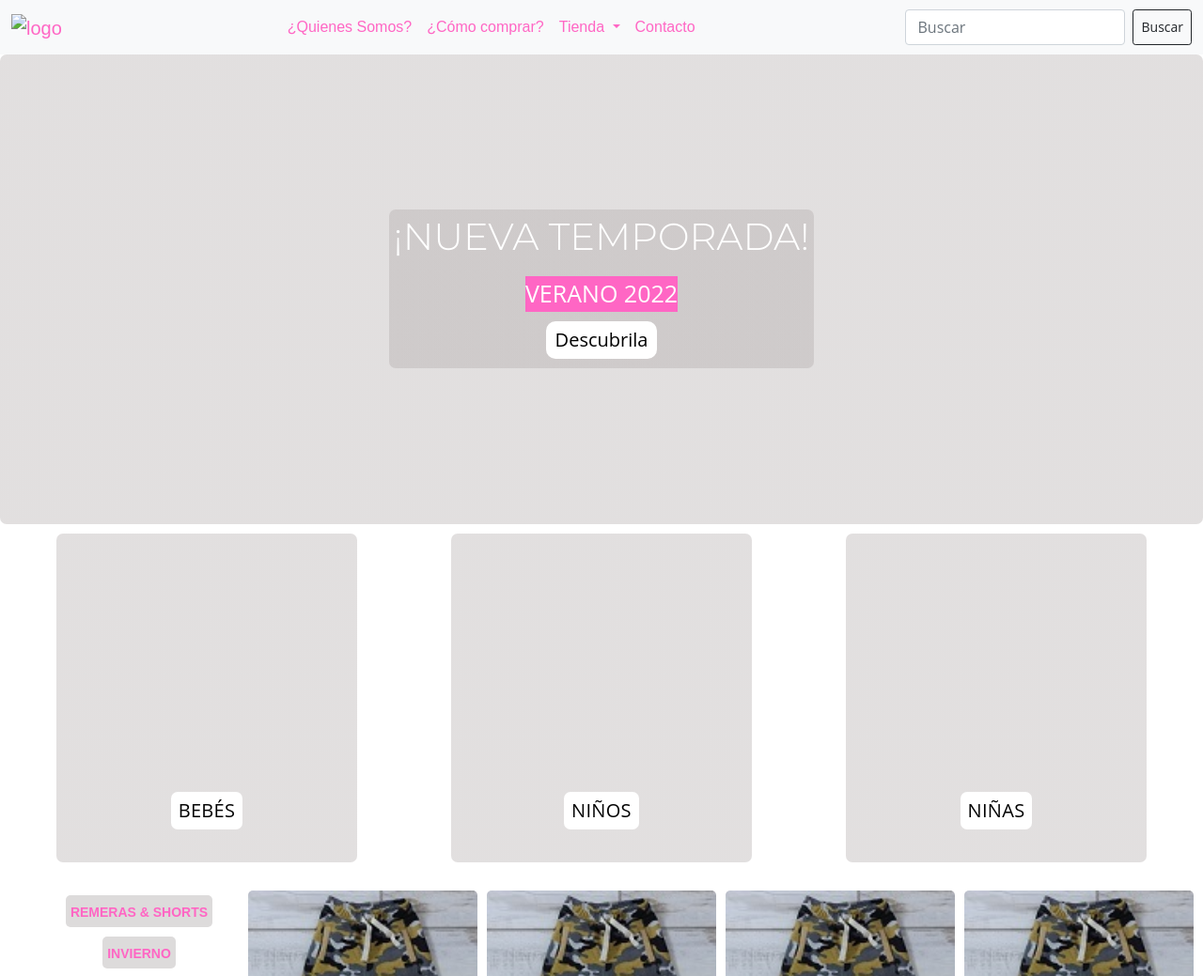
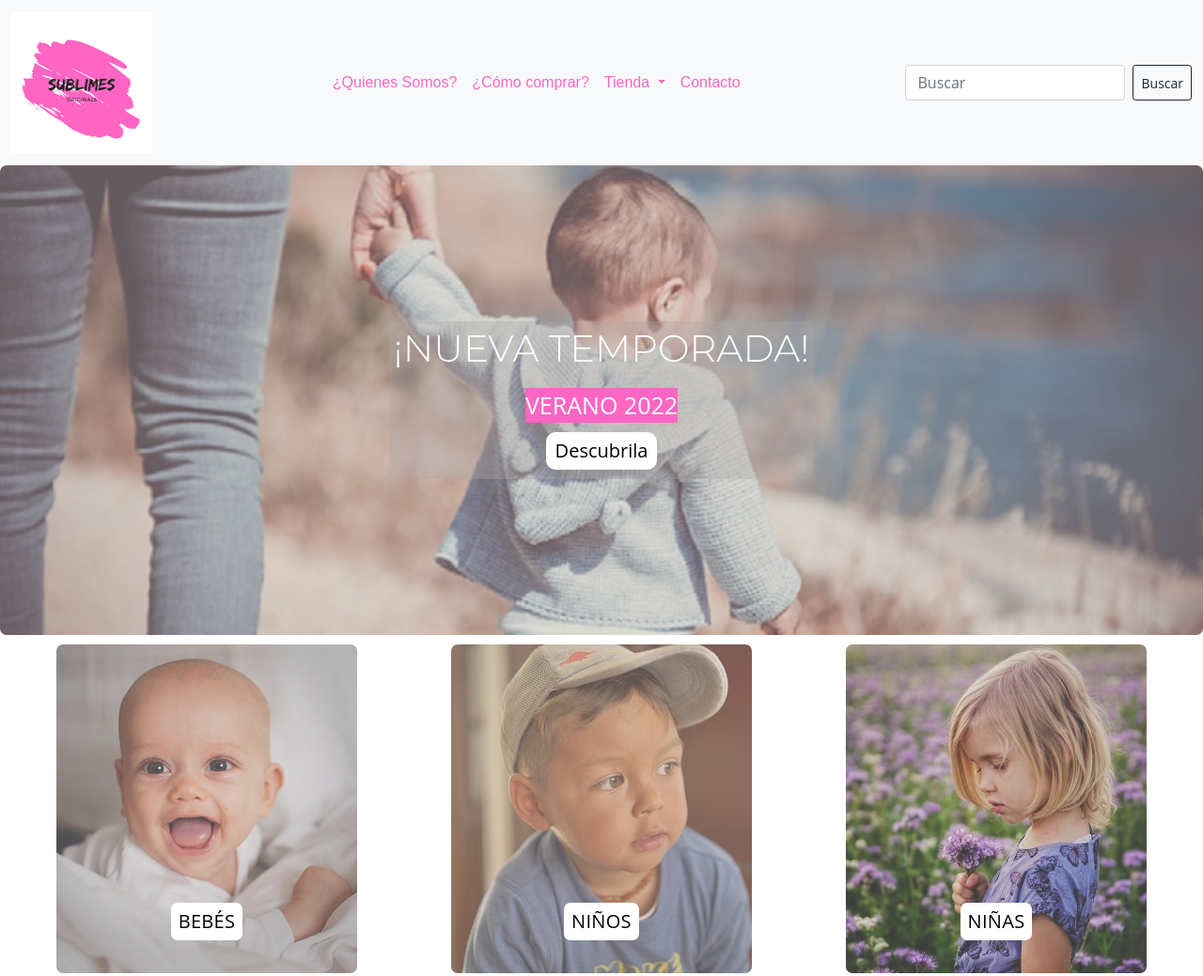
Before and after one commit to nfzarate/Proyecto-Final-DW, a website: page index.html in a window 1280 px wide. Shown: the top 1039 px of the page at 94% size. Drawn offline with nearby package versions, Linux system fonts and the light colour scheme; the site is published under a folder, as on GitHub Pages, so addresses that start at the root find nothing; files whose address does not match are found by name.

Commit message:
Se vuelven a actualiar los links que no funcionaron

```diff
--- a/index.html
+++ b/index.html
@@ -35,7 +35,7 @@
         <nav class="navbar navbar-expand-lg navbar-light bg-light">
             <div class="container-fluid">
                 <a class="navbar-brand" href="index.html">
-                    <img src="/Images/logo.png" alt="logo">
+                    <img src="./Images/logo.png" alt="logo">
                 </a>
                 <button class="navbar-toggler" type="button" data-bs-toggle="collapse"
                     data-bs-target="#navbarSupportedContent" aria-controls="navbarSupportedContent"
--- a/scss/Secciones/_index.scss
+++ b/scss/Secciones/_index.scss
@@ -7,7 +7,7 @@
     justify-content: center;
     align-content: center;
     height: 500px;
-    background-image: linear-gradient(rgba(173, 166, 166, 0.356),rgba(173, 166, 166, 0.356)) , url('/Images/imagenHero.jpg');
+    background-image: linear-gradient(rgba(173, 166, 166, 0.356),rgba(173, 166, 166, 0.356)) , url(./Images/imagenHero.jpg);
     background-repeat: no-repeat;
     background-position: center;
     background-size: cover;
@@ -120,15 +120,15 @@
 }
 
 #contenedorCategorias .cajabebes {
-    background-image: linear-gradient(rgba(173, 166, 166, 0.356),rgba(173, 166, 166, 0.356)), url('/Images/bebe.jpg')
+    background-image: linear-gradient(rgba(173, 166, 166, 0.356),rgba(173, 166, 166, 0.356)), url(./Images/bebe.jpg)
 }
 
 #contenedorCategorias .cajaninios {
-    background-image: linear-gradient(rgba(173, 166, 166, 0.356),rgba(173, 166, 166, 0.356)), url('/Images/ninios.jpg');
+    background-image: linear-gradient(rgba(173, 166, 166, 0.356),rgba(173, 166, 166, 0.356)), url(./Images/ninios.jpg);
 }
 
 #contenedorCategorias .cajaninias {
-    background-image: linear-gradient(rgba(173, 166, 166, 0.356),rgba(173, 166, 166, 0.356)), url('/Images/ninias.jpg');
+    background-image: linear-gradient(rgba(173, 166, 166, 0.356),rgba(173, 166, 166, 0.356)), url(./Images/ninias.jpg);
 }
 
 /*--Sección de Tienda--*/
```
Also changed, not shown: como-comprar.html (+1 -1 lines), contacto.html (+1 -1 lines), quienes-somos.html (+1 -1 lines), tienda.html (+1 -3 lines), css/estilos.css.
